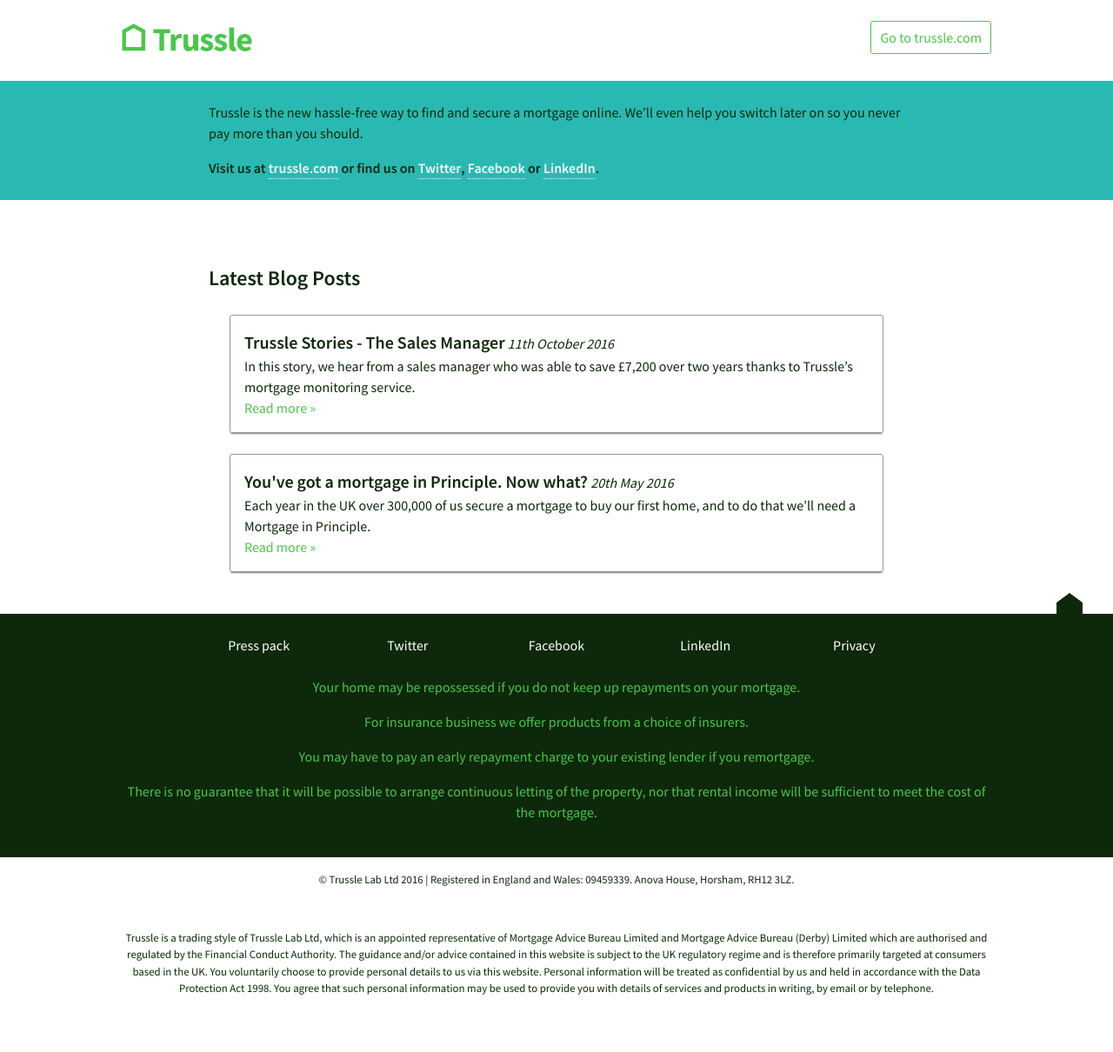
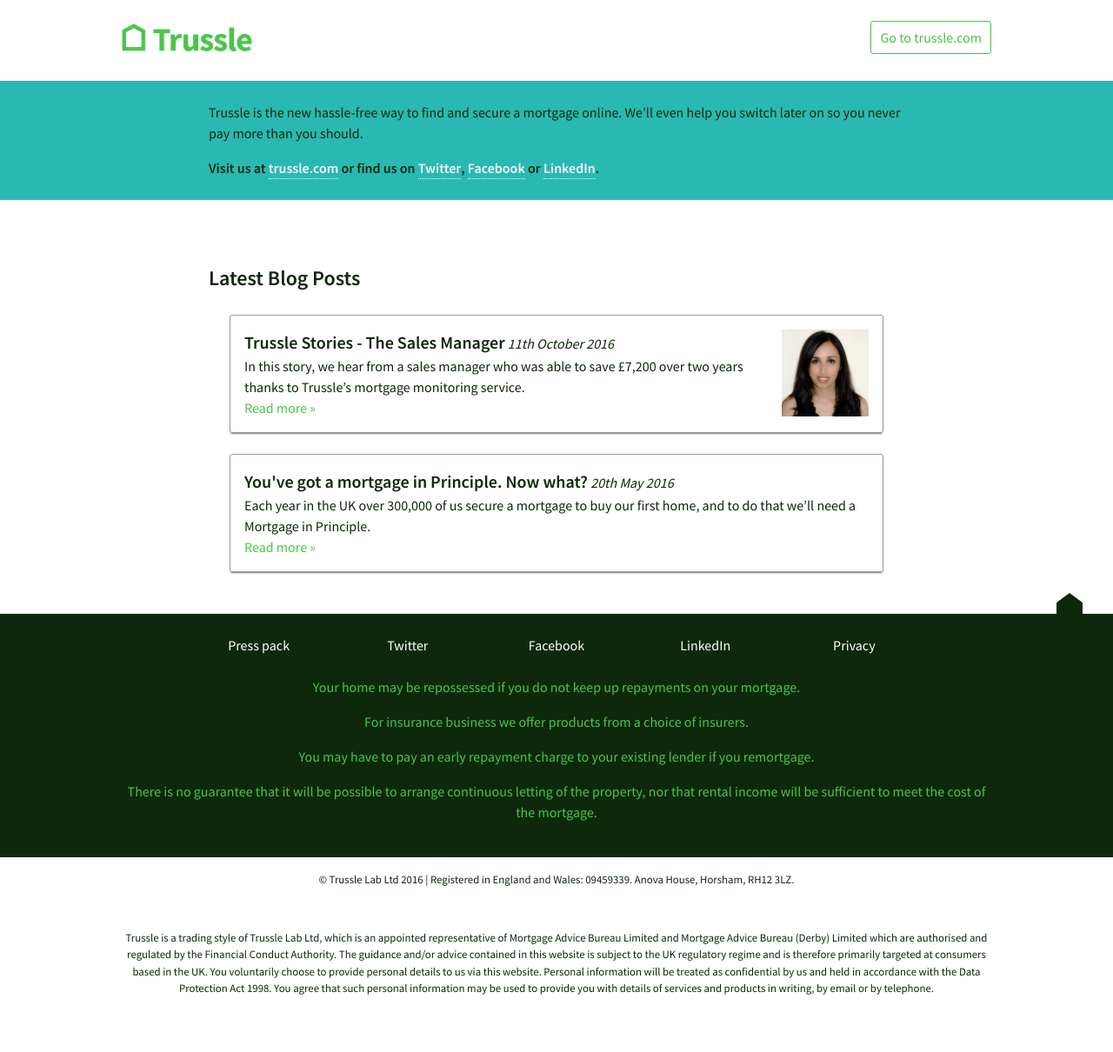
Before and after one commit to olitrussle/blog, a Jekyll site: the page built from index.html, in a window 1280 px wide. Shown: the whole page at 87% size. Built offline with Jekyll 4.4.1, drawn with Linux system fonts in a browser that asks for light colours.

Commit message:
Added thumbnail image for blog posts.

```diff
--- a/_includes/posts/summary.html
+++ b/_includes/posts/summary.html
@@ -1,4 +1,9 @@
 <a class="post-summary" href="{{ include.post.url | prepend: site.baseurl }}">
+
+  {% if include.post.thumbnail_name %}
+    <img class="post-summary-image" src="images/post_images/{{ include.post.thumbnail_name }}" />
+  {% endif %}
+
   <span class="post-summary-title">{{ include.post.title }}</span>
 
   <span class="post-summary-meta">
--- a/_sass/_includes/_posts.scss
+++ b/_sass/_includes/_posts.scss
@@ -27,6 +27,17 @@
   }
 }
 
+.post-summary-image {
+  @extend %clearfix;
+
+  float: right;
+  height: 100px;
+
+  @include for-small-only {
+    display: none;
+  }
+}
+
 .post-summary-title {
   @extend .tsl-h4;
   font-size: 125%;
```
Also changed, not shown: _docs/authors.md (+1 -0 lines), _posts/2016-10-11-trussle-stories-yanneth.md (+1 -0 lines).
